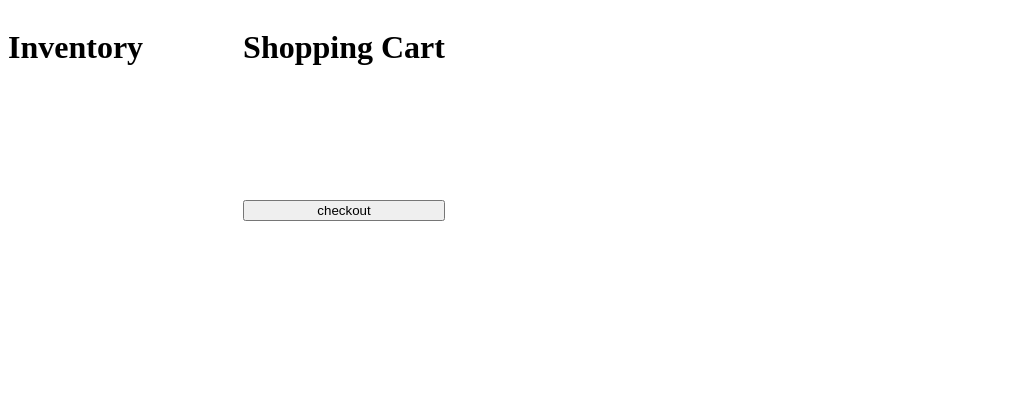
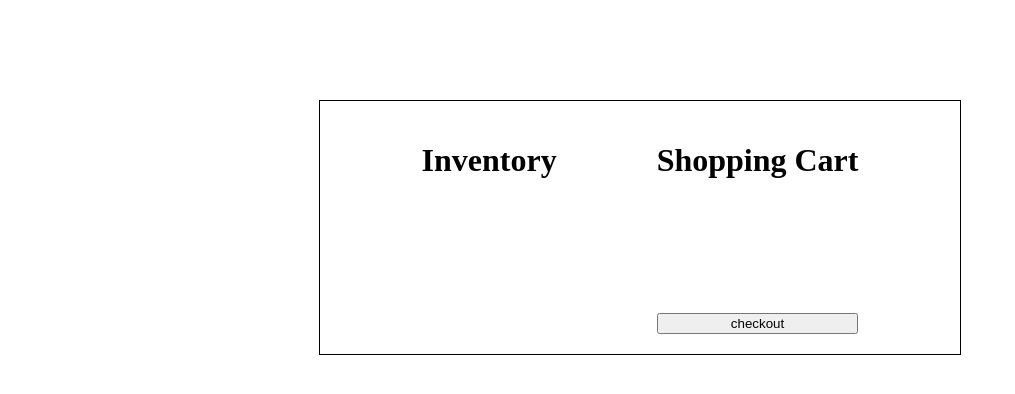
Before and after one commit to Jing060206/shopping-cart-antra, a website: page index.html in a window 1280 px wide. Shown: the whole page, without its empty margins (0-1015 px from the left). Drawn offline with Linux system fonts and the light colour scheme; no server answers.

Commit message:
update css

```diff
--- a/style.css
+++ b/style.css
@@ -1,6 +1,17 @@
+body {
+  margin: 0;
+  padding: 20px;
+}
+
 .app {
   display: flex;
   gap: 100px;
+  max-width: 600px;
+  border: 1px solid black;
+  padding: 20px;
+  margin: 0 auto;
+  margin-top: 80px;
+  justify-content: center;
 }
 
 .cart-wrapper {
```
